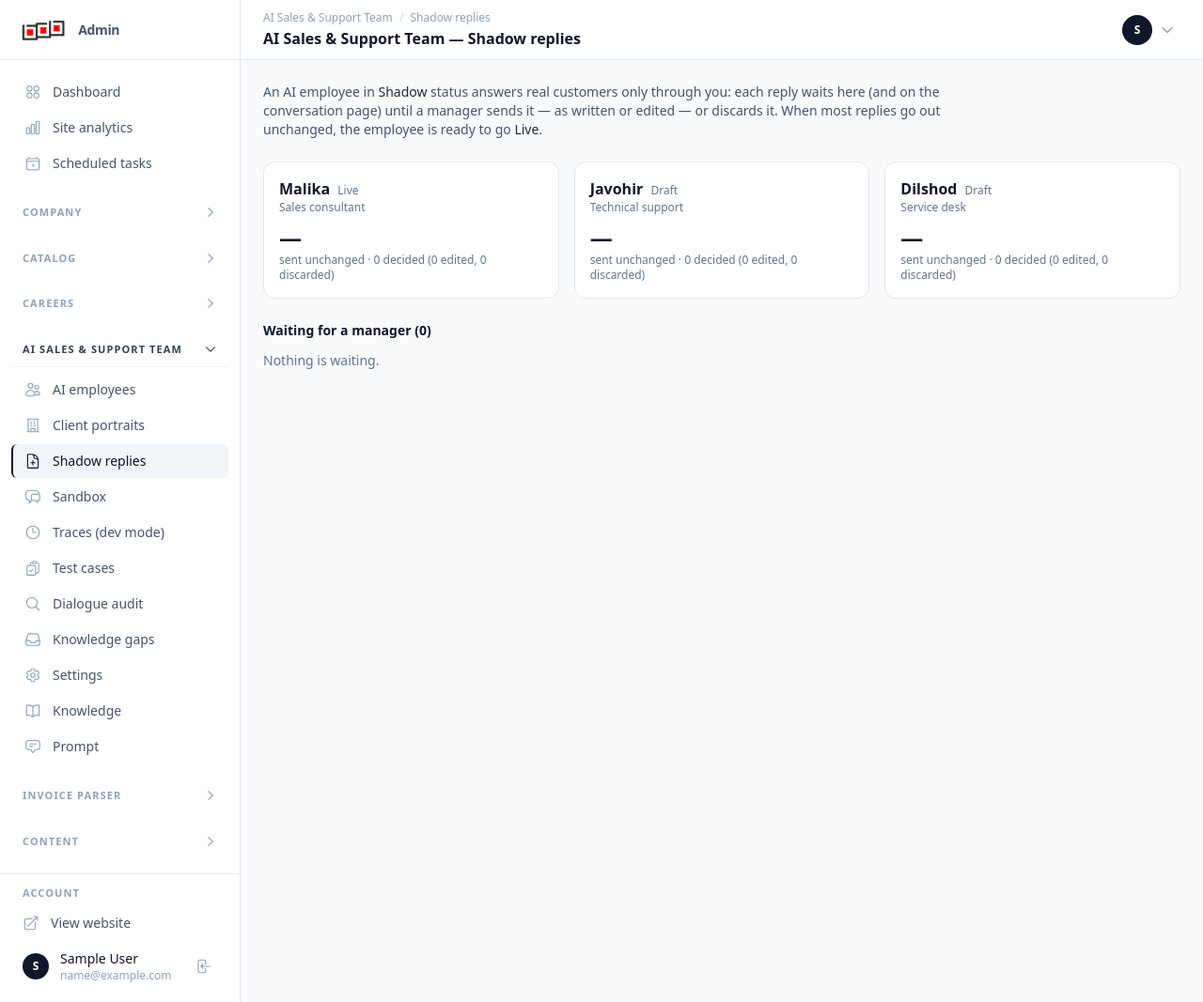
After one commit to bdbcommerce/bdb, a Laravel app: page /admin/ai-team/shadow in a window 1280 px wide. The commit adds this page. Shown: the whole page at 94% size. Run offline with Laravel 12, Linux system fonts and the light colour scheme; the visitor is signed in with stand-in values (Sample User, id 1); data comes from the database, SQL or seed files in the repository; data that the repository does not hold is empty; style sheets or scripts are compiled from the project's sources; parts of the project's set-up code (start-up, migrations or seed data) failed here and were passed over; some libraries are stand-ins or nearby versions.

Commit message:
AI employees: routing by role and shadow mode
- A chat starts with the sales consultant; Claude's answer may hand the
  customer to an active colleague (hand_to: support | service), who answers
  at once and keeps the chat (sales_state.kind). Colleagues are listed in
  the prompt; drafts are never offered.
- New status Shadow: the employee's replies are kept as AiShadowDraft for a
  manager to send as is, edit and send, or discard (conversation page and
  AI team -> Shadow replies, menu badge, sales-chat notice); a newer turn
  makes a waiting draft stale; % sent unchanged per employee.
- Support and service can be Shadow or Live; one active employee per role.
- Replies carry the employee's name (AI - Malika) in the admin.

Co-Authored-By: Claude Opus 5.5 <noreply@anthropic.com>

```diff
--- /dev/null
+++ b/app/Http/Controllers/Admin/AiShadowDraftController.php
@@ -0,0 +1,48 @@
+<?php
+
+namespace App\Http\Controllers\Admin;
+
+use App\Http\Controllers\Controller;
+use App\Models\AiEmployee;
+use App\Models\AiShadowDraft;
+use App\Services\SalesAssistant\SalesAssistant;
+use Illuminate\Http\Request;
+
+/** Shadow mode: replies AI employees drafted, waiting for a manager to send (as is or edited) or discard. */
+class AiShadowDraftController extends Controller
+{
+    public function index()
+    {
+        return view('admin.ai-team.shadow', [
+            'pending' => AiShadowDraft::where('status', 'pending')->with('employee', 'conversation.telegramUser')->latest('id')->get(),
+            'decided' => AiShadowDraft::whereIn('status', ['sent', 'edited', 'discarded'])->with('employee', 'conversation.telegramUser')->latest('decided_at')->limit(30)->get(),
+            'employees' => AiEmployee::whereIn('kind', AiEmployee::RUNNABLE_KINDS)->orderBy('sort')->get()
+                ->map(fn (AiEmployee $e) => ['employee' => $e, 'stats' => AiShadowDraft::stats($e->id)]),
+        ]);
+    }
+
+    public function send(Request $request, AiShadowDraft $draft, SalesAssistant $assistant)
+    {
+        if ($draft->status !== 'pending') {
+            return back()->withErrors(['draft' => 'This reply was already '.mb_strtolower(AiShadowDraft::STATUSES[$draft->status] ?? $draft->status).'.']);
+        }
+        $text = str_replace(["\r\n", "\r"], "\n", trim($request->validate([
+            'text' => ['required', 'string', 'max:3500', 'not_regex:/\[TO FILL/i'],
+        ], ['text.not_regex' => 'Replace the [TO FILL: …] placeholders first.'])['text']));
+
+        if (! $assistant->sendDraft($draft, $text, $request->user()->name)) {
+            return back()->withInput()->withErrors(['draft' => 'Telegram did not deliver the message (the customer may have blocked the bot, or the Premium account may not allow replies).']);
+        }
+
+        return back()->with('success', 'Sent to the customer.');
+    }
+
+    public function discard(Request $request, AiShadowDraft $draft)
+    {
+        if ($draft->status === 'pending') {
+            $draft->update(['status' => 'discarded', 'decided_by' => mb_substr($request->user()->name, 0, 100), 'decided_at' => now()]);
+        }
+
+        return back()->with('success', 'Discarded. Answer the customer yourself.');
+    }
+}
--- a/app/Http/Controllers/Admin/ChatConversationController.php
+++ b/app/Http/Controllers/Admin/ChatConversationController.php
@@ -4,6 +4,7 @@ namespace App\Http\Controllers\Admin;
 
 use App\Http\Controllers\Controller;
 use App\Models\AiModel;
+use App\Models\AiShadowDraft;
 use App\Models\ChatConversation;
 use App\Models\TelegramBusinessConnection;
 use App\Services\ChatAssistant;
@@ -86,6 +87,8 @@ class ChatConversationController extends Controller
             'days' => $days,
             'latest' => $chatConversation->latestSession(),
             'maxDays' => self::MAX_DAYS,
+            'shadowDrafts' => AiShadowDraft::where('status', 'pending')
+                ->whereIn('chat_conversation_id', ChatConversation::query()->sameChatAs($chatConversation)->select('id'))->with('employee')->latest('id')->get(),
         ]);
     }
 
--- a/app/Models/AiEmployee.php
+++ b/app/Models/AiEmployee.php
@@ -10,7 +10,9 @@ use Illuminate\Database\Eloquent\Relations\HasMany;
  * An AI employee: the name customers see, a role, a temperament (how they talk) and versioned role prompts.
  * Their prompt = platform rules → this card (who, how they talk, handover) → the published role prompt; for the
  * sales consultant the engine then adds the sales playbook, working hours and knowledge (SalesAssistantSetting).
- * Only the live sales consultant answers customers today; the other roles are drafts until routing exists.
+ * Routing: a chat starts with the sales consultant; an employee hands the customer to a colleague (hand_to in the
+ * answer) and the colleague answers at once. Live employees send their replies; shadow employees only draft them
+ * for a manager to send, edit or discard (AiShadowDraft).
  */
 class AiEmployee extends Model
 {
@@ -22,10 +24,13 @@ class AiEmployee extends Model
         'head' => 'Head of sales (internal reviews)',
     ];
 
-    /** Roles the engine can already run with customers. */
-    public const RUNNABLE_KINDS = ['sales'];
+    /** Roles that can talk to customers (and be handed a chat). */
+    public const RUNNABLE_KINDS = ['sales', 'support', 'service'];
 
-    public const STATUSES = ['draft' => 'Draft', 'live' => 'Live'];
+    public const STATUSES = ['draft' => 'Draft', 'shadow' => 'Shadow', 'live' => 'Live'];
+
+    /** Statuses in which the employee takes part in customer chats. */
+    public const ACTIVE = ['live', 'shadow'];
 
     public const CHANNELS = ['bot' => 'Bot chat', 'business' => 'Premium account'];
 
@@ -64,11 +69,30 @@ class AiEmployee extends Model
         return $this->status === 'live';
     }
 
+    public function isShadow(): bool
+    {
+        return $this->status === 'shadow';
+    }
+
     /** The live employee of this role who answers customers (with a published prompt), if any. */
     public static function live(string $kind): ?self
     {
         return static::where('kind', $kind)->where('status', 'live')->orderBy('sort')->orderBy('id')->get()
             ->first(fn (self $e) => $e->publishedPrompt() !== null);
+    }
+
+    /** The employee of this role taking part in customer chats — live or shadow, with a published prompt. */
+    public static function active(string $kind): ?self
+    {
+        return static::where('kind', $kind)->whereIn('status', self::ACTIVE)->orderBy('sort')->orderBy('id')->get()
+            ->first(fn (self $e) => $e->publishedPrompt() !== null);
+    }
+
+    /** Colleagues this employee may hand a customer to: the other active roles. */
+    public function colleagues(): array
+    {
+        return collect(self::RUNNABLE_KINDS)->reject(fn ($k) => $k === $this->kind)
+            ->map(fn ($k) => self::active($k))->filter()->values()->all();
     }
 
     public static function platformRules(): string
@@ -100,6 +124,8 @@ class AiEmployee extends Model
                 .($this->say ? "\nSay it like this (tone example): \"{$this->say}\"" : '')
                 .($this->avoid ? "\nNever like this: \"{$this->avoid}\"" : ''),
             $this->handover ? "# WHEN TO HAND OVER\n{$this->handover}" : null,
+            ($colleagues = $this->colleagues()) ? "# YOUR COLLEAGUES (hand the customer over with hand_to when the need is theirs)\n"
+                .collect($colleagues)->map(fn (self $c) => "- {$c->name}, ".mb_strtolower($c->role)." — hand_to: {$c->kind}".($c->audience ? ". Takes: {$c->audience}" : ''))->implode("\n") : null,
             trim($prompt) !== '' ? "# YOUR ROLE\n".trim($prompt) : null,
         ]);
 
--- /dev/null
+++ b/app/Models/AiShadowDraft.php
@@ -0,0 +1,43 @@
+<?php
+
+namespace App\Models;
+
+use Illuminate\Database\Eloquent\Model;
+use Illuminate\Database\Eloquent\Relations\BelongsTo;
+
+/**
+ * A reply an AI employee in shadow mode wrote: it is not sent until a manager sends it (as is → sent, changed →
+ * edited) or discards it. A newer customer turn makes an older pending draft stale.
+ */
+class AiShadowDraft extends Model
+{
+    public const STATUSES = ['pending' => 'Waiting', 'sent' => 'Sent as is', 'edited' => 'Edited, then sent', 'discarded' => 'Discarded', 'stale' => 'Out of date'];
+
+    protected $fillable = ['chat_conversation_id', 'ai_employee_id', 'prompt_version', 'draft', 'final', 'status', 'decided_by', 'decided_at'];
+
+    protected function casts(): array
+    {
+        return ['decided_at' => 'datetime'];
+    }
+
+    public function conversation(): BelongsTo
+    {
+        return $this->belongsTo(ChatConversation::class, 'chat_conversation_id');
+    }
+
+    public function employee(): BelongsTo
+    {
+        return $this->belongsTo(AiEmployee::class, 'ai_employee_id');
+    }
+
+    /** @return array{decided: int, sent: int, edited: int, discarded: int, rate: int|null} rate = % sent unchanged */
+    public static function stats(int $employeeId): array
+    {
+        $counts = static::where('ai_employee_id', $employeeId)->whereIn('status', ['sent', 'edited', 'discarded'])
+            ->selectRaw('status, count(*) as n')->groupBy('status')->pluck('n', 'status');
+        $decided = (int) $counts->sum();
+
+        return ['decided' => $decided, 'sent' => (int) ($counts['sent'] ?? 0), 'edited' => (int) ($counts['edited'] ?? 0),
+            'discarded' => (int) ($counts['discarded'] ?? 0), 'rate' => $decided ? (int) round(100 * ($counts['sent'] ?? 0) / $decided) : null];
+    }
+}
--- a/app/Models/AiTrace.php
+++ b/app/Models/AiTrace.php
@@ -18,7 +18,7 @@ class AiTrace extends Model
 
     public const KEEP_DAYS = 14;
 
-    public const STATUSES = ['sent' => 'Sent', 'silent' => 'Silent', 'dropped' => 'Dropped', 'failed' => 'Failed', 'limit' => 'Limit reached', 'sandbox' => 'Sandbox'];
+    public const STATUSES = ['sent' => 'Sent', 'silent' => 'Silent', 'dropped' => 'Dropped', 'failed' => 'Failed', 'limit' => 'Limit reached', 'shadow' => 'Shadow draft'];
 
     public const POINTS = ['customer' => 'Customer', 'laravel' => 'Laravel backend', 'claude' => 'Claude API', 'telegram' => 'Telegram'];
 
--- a/app/Models/SalesAssistantSetting.php
+++ b/app/Models/SalesAssistantSetting.php
@@ -120,7 +120,7 @@ class SalesAssistantSetting extends Model
 
         // The live sales consultant's card (platform rules, name, temperament, role prompt) comes first; the owner's
         // sales playbook follows. Without a live sales consultant: the playbook alone, as before.
-        $employee = $as ?? rescue(fn () => AiEmployee::live('sales'), null, false);
+        $employee = $as ?? rescue(fn () => AiEmployee::active('sales'), null, false);
         $head = match (true) {
             ! $employee => trim($this->promptText()),
             $employee->kind === 'sales' => $employee->promptLayers($rolePrompt)."\n\n# SALES PLAYBOOK (the owner's rules for the sales conversation)\n".trim($this->promptText()),
--- a/resources/views/admin/ai-team/employees/index.blade.php
+++ b/resources/views/admin/ai-team/employees/index.blade.php
@@ -10,7 +10,8 @@
             <span class="font-medium text-slate-800">platform rules</span> (the same for everyone, below) →
             <span class="font-medium text-slate-800">the employee's card and published prompt</span> →
             for the sales consultant, your <a href="{{ route('admin.sales-assistant.prompt') }}" class="underline">sales playbook</a>, working hours and knowledge.
-            Only a <span class="font-medium text-slate-800">live sales consultant</span> answers customers today; the other roles are drafts until chats are routed to them.
+            A chat starts with the sales consultant, who hands it to <span class="font-medium text-slate-800">technical support</span> or the <span class="font-medium text-slate-800">service desk</span> when the question is theirs.
+            <span class="font-medium text-slate-800">Live</span> employees answer; <span class="font-medium text-slate-800">Shadow</span> employees only draft replies for a manager to send.
         </p>
         <div class="flex flex-wrap gap-2">
             @foreach ($templates as $key => $t)
--- /dev/null
+++ b/resources/views/admin/ai-team/shadow.blade.php
@@ -0,0 +1,63 @@
+@extends('admin.layout')
+@section('title', 'Shadow replies')
+@section('heading', 'AI Sales & Support Team — Shadow replies')
+
+@php use App\Models\AiShadowDraft; @endphp
+
+@section('content')
+<div class="w-full space-y-6">
+    <p class="text-sm text-slate-600 max-w-3xl">
+        An AI employee in <span class="font-medium text-slate-800">Shadow</span> status answers real customers only through you: each reply waits here
+        (and on the conversation page) until a manager sends it — as written or edited — or discards it. When most replies go out unchanged,
+        the employee is ready to go <span class="font-medium text-slate-800">Live</span>.
+    </p>
+
+    <div class="grid gap-4 sm:grid-cols-3">
+        @foreach ($employees as ['employee' => $e, 'stats' => $s])
+            <a href="{{ route('admin.ai-employees.edit', $e) }}" class="bg-white border border-slate-200 rounded-xl p-4 hover:border-slate-400">
+                <p class="font-semibold text-slate-900">{{ $e->name }} <span class="ml-1 text-xs font-normal text-slate-500">{{ \App\Models\AiEmployee::STATUSES[$e->status] ?? $e->status }}</span></p>
+                <p class="text-xs text-slate-500">{{ $e->role }}</p>
+                <p class="mt-2 text-2xl font-semibold text-slate-900">{{ $s['rate'] !== null ? $s['rate'].'%' : '—' }}</p>
+                <p class="text-xs text-slate-500">sent unchanged · {{ $s['decided'] }} decided ({{ $s['edited'] }} edited, {{ $s['discarded'] }} discarded)</p>
+            </a>
+        @endforeach
+    </div>
+
+    <section class="space-y-3" aria-labelledby="pending-h">
+        <h2 id="pending-h" class="text-sm font-semibold text-slate-900">Waiting for a manager ({{ $pending->count() }})</h2>
+        @forelse ($pending as $draft)
+            <div class="bg-white border border-slate-200 rounded-xl p-4 space-y-2">
+                @if ($draft->conversation)
+                    <a href="{{ route('admin.chat-conversations.show', $draft->conversation) }}" class="text-sm font-medium text-slate-900 underline">{{ $draft->conversation->chatName() }} — open the conversation</a>
+                @endif
+                @include('admin.ai-team._shadow-draft', ['draft' => $draft])
+            </div>
+        @empty
+            <p class="text-sm text-slate-500">Nothing is waiting.</p>
+        @endforelse
+    </section>
+
+    @if ($decided->isNotEmpty())
+        <section class="bg-white border border-slate-200 rounded-xl overflow-x-auto" aria-labelledby="decided-h">
+            <h2 id="decided-h" class="px-5 py-3 text-sm font-semibold text-slate-900 border-b border-slate-100">Recent decisions</h2>
+            <table class="w-full text-sm">
+                <caption class="sr-only">Recent decisions on shadow replies</caption>
+                <thead class="text-xs text-slate-500 text-left"><tr><th class="px-5 py-2 font-medium">When</th><th class="px-3 py-2 font-medium">AI employee</th><th class="px-3 py-2 font-medium">Decision</th><th class="px-3 py-2 font-medium">AI wrote → sent</th></tr></thead>
+                <tbody class="divide-y divide-slate-100">
+                    @foreach ($decided as $d)
+                        <tr>
+                            <td class="px-5 py-2.5 whitespace-nowrap">{{ $d->decided_at?->timezone(config('app.timezone'))->format('d.m H:i') }}<br><span class="text-xs text-slate-500">{{ $d->decided_by }}</span></td>
+                            <td class="px-3 py-2.5 whitespace-nowrap">{{ $d->employee?->name ?? '—' }}</td>
+                            <td class="px-3 py-2.5 whitespace-nowrap">{{ AiShadowDraft::STATUSES[$d->status] ?? $d->status }}</td>
+                            <td class="px-3 py-2.5 min-w-[16rem]">
+                                <p class="text-slate-700 {{ $d->status !== 'sent' ? 'line-through decoration-slate-400' : '' }}">{{ \Illuminate\Support\Str::limit($d->draft, 300) }}</p>
+                                @if ($d->status === 'edited')<p class="mt-1 text-slate-900">→ {{ \Illuminate\Support\Str::limit($d->final, 300) }}</p>@endif
+                            </td>
+                        </tr>
+                    @endforeach
+                </tbody>
+            </table>
+        </section>
+    @endif
+</div>
+@endsection
--- a/resources/views/admin/chat-conversations/_messages.blade.php
+++ b/resources/views/admin/chat-conversations/_messages.blade.php
@@ -40,6 +40,7 @@
 
         $label = match (true) {
             $role === 'admin' => 'BDB team · '.($m['author'] ?? 'Admin'),
+            $role === 'assistant' && filled($m['employee'] ?? null) => 'AI · '.$m['employee'].(filled($m['approved_by'] ?? null) ? ' (sent by '.$m['approved_by'].')' : ''),
             $role === 'owner' => 'Account owner'.(isset($m['sender']) ? ' · '.$m['sender'] : ''),
             isset($m['sender']) => $m['sender'],
             default => null,
--- a/resources/views/admin/layout.blade.php
+++ b/resources/views/admin/layout.blade.php
@@ -19,7 +19,7 @@
      * Each item: route (link target), match (route patterns that mark it active), label, icon (Heroicons outline path "d" values).
      * Badge counts must stay cheap (single indexed count query).
      */
-    $newLeadsCount = $openRequestsCount = $awaitingCount = $newApplicationsCount = $failedInvoicesCount = $failedTasksCount = 0;
+    $newLeadsCount = $openRequestsCount = $awaitingCount = $newApplicationsCount = $failedInvoicesCount = $failedTasksCount = $shadowCount = 0;
     try {
         $failedTasksCount = \App\Services\Scheduling\ScheduledTasks::failedCount();
     } catch (\Throwable $e) {
@@ -30,6 +30,7 @@
         $awaitingCount = \App\Models\ChatConversation::awaitingReply()->count();
         $newApplicationsCount = \App\Models\JobApplication::where('status', 'new')->count();
         $failedInvoicesCount = \App\Models\InvoiceMessage::where('status', 'failed')->count();
+        $shadowCount = \App\Models\AiShadowDraft::where('status', 'pending')->count();
     } catch (\Throwable $e) {
         // Table may not exist yet (e.g. migrations pending) — never break the admin shell.
     }
@@ -96,6 +97,9 @@
                  'icon' => ['M15 19.128a9.38 9.38 0 0 0 2.625.372 9.337 9.337 0 0 0 4.121-.952 4.125 4.125 0 0 0-7.533-2.493M15 19.128v-.003c0-1.113-.285-2.16-.786-3.07M15 19.128v.106A12.318 12.318 0 0 1 8.624 21c-2.331 0-4.512-.645-6.374-1.766l-.001-.109a6.375 6.375 0 0 1 11.964-3.07M12 6.375a3.375 3.375 0 1 1-6.75 0 3.375 3.375 0 0 1 6.75 0Zm8.25 2.25a2.625 2.625 0 1 1-5.25 0 2.625 2.625 0 0 1 5.25 0Z']],
                 ['route' => 'admin.ai-team.show', 'params' => ['page' => 'clients'], 'match' => [], 'is' => $aiPage === 'clients', 'label' => 'Client portraits',
                  'icon' => ['M3.75 21h16.5M4.5 3h15M5.25 3v18m13.5-18v18M9 6.75h1.5m-1.5 3h1.5m-1.5 3h1.5m3-6H15m-1.5 3H15m-1.5 3H15M9 21v-3.375c0-.621.504-1.125 1.125-1.125h3.75c.621 0 1.125.504 1.125 1.125V21']],
+                ['route' => 'admin.ai-team.shadow', 'match' => ['admin.ai-team.shadow*'], 'label' => 'Shadow replies',
+                 'badge' => $shadowCount, 'badge_label' => 'AI replies waiting for a manager',
+                 'icon' => ['M19.5 14.25v-2.625a3.375 3.375 0 0 0-3.375-3.375h-1.5A1.125 1.125 0 0 1 13.5 7.125v-1.5a3.375 3.375 0 0 0-3.375-3.375H8.25m3.75 9v6m3-3H9m1.5-12H5.625c-.621 0-1.125.504-1.125 1.125v17.25c0 .621.504 1.125 1.125 1.125h12.75c.621 0 1.125-.504 1.125-1.125V11.25a9 9 0 0 0-9-9Z']],
                 ['route' => 'admin.ai-team.sandbox', 'match' => ['admin.ai-team.sandbox*'], 'label' => 'Sandbox',
                  'icon' => ['M20.25 8.511c.884.284 1.5 1.128 1.5 2.097v4.286c0 1.136-.847 2.1-1.98 2.193-.34.027-.68.052-1.02.072v3.091l-3-3c-1.354 0-2.694-.055-4.02-.163a2.115 2.115 0 01-.825-.242m9.345-8.334a2.126 2.126 0 00-.476-.095 48.64 48.64 0 00-8.048 0c-1.131.094-1.976 1.057-1.976 2.192v4.286c0 .837.46 1.58 1.155 1.951m9.345-8.334V6.637c0-1.621-1.152-3.026-2.76-3.235A48.455 48.455 0 0011.25 3c-2.115 0-4.198.137-6.24.402-1.608.209-2.76 1.614-2.76 3.235v6.226c0 1.621 1.152 3.026 2.76 3.235.577.075 1.157.14 1.74.194V21l4.155-4.155']],
                 ['route' => 'admin.ai-team.traces', 'match' => ['admin.ai-team.traces', 'admin.ai-team.trace', 'admin.ai-team.dev-mode'], 'label' => 'Traces (dev mode)',
--- a/routes/web.php
+++ b/routes/web.php
@@ -3,6 +3,7 @@
 use App\Http\Controllers\Admin\AiEmployeeController;
 use App\Http\Controllers\Admin\AiInstructionController;
 use App\Http\Controllers\Admin\AiModelController;
+use App\Http\Controllers\Admin\AiShadowDraftController;
 use App\Http\Controllers\Admin\AiTeamController;
 use App\Http\Controllers\Admin\AiTraceController;
 use App\Http\Controllers\Admin\AnalyticsController;
@@ -179,6 +180,9 @@ Route::prefix('admin')->name('admin.')->group(function () {
         Route::get('ai-team/sandbox', [AiTraceController::class, 'sandbox'])->name('ai-team.sandbox');
         Route::post('ai-team/sandbox', [AiTraceController::class, 'start'])->name('ai-team.sandbox.start');
         Route::post('ai-team/sandbox/{chat}/message', [AiTraceController::class, 'message'])->middleware('throttle:10,1')->name('ai-team.sandbox.message');
+        Route::get('ai-team/shadow', [AiShadowDraftController::class, 'index'])->name('ai-team.shadow');
+        Route::post('ai-team/shadow/{draft}/send', [AiShadowDraftController::class, 'send'])->middleware('throttle:30,1')->name('ai-team.shadow.send');
+        Route::post('ai-team/shadow/{draft}/discard', [AiShadowDraftController::class, 'discard'])->name('ai-team.shadow.discard');
         Route::get('ai-team/traces', [AiTraceController::class, 'index'])->name('ai-team.traces');
         Route::put('ai-team/traces/dev-mode', [AiTraceController::class, 'devMode'])->name('ai-team.dev-mode');
         Route::get('ai-team/traces/{trace}', [AiTraceController::class, 'show'])->name('ai-team.trace');
```
Also changed, not shown: app/Http/Controllers/Admin/AiEmployeeController.php (+5 -5 lines), app/Services/SalesAssistant/SalesAssistant.php (+83 -9 lines), resources/views/admin/ai-team/_shadow-draft.blade.php (added, +21 -0 lines), resources/views/admin/ai-team/employees/form.blade.php (+12 -2 lines), resources/views/admin/chat-conversations/show.blade.php (+7 -0 lines), tests/Feature/AiEmployeeQaTest.php (+1 -1 lines), tests/Feature/AiEmployeeTest.php (+1 -1 lines), tests/Feature/AiRoutingShadowTest.php (added, +191 -0 lines), database/migrations/2026_11_23_120000_create_ai_shadow_drafts_table.php (added).
